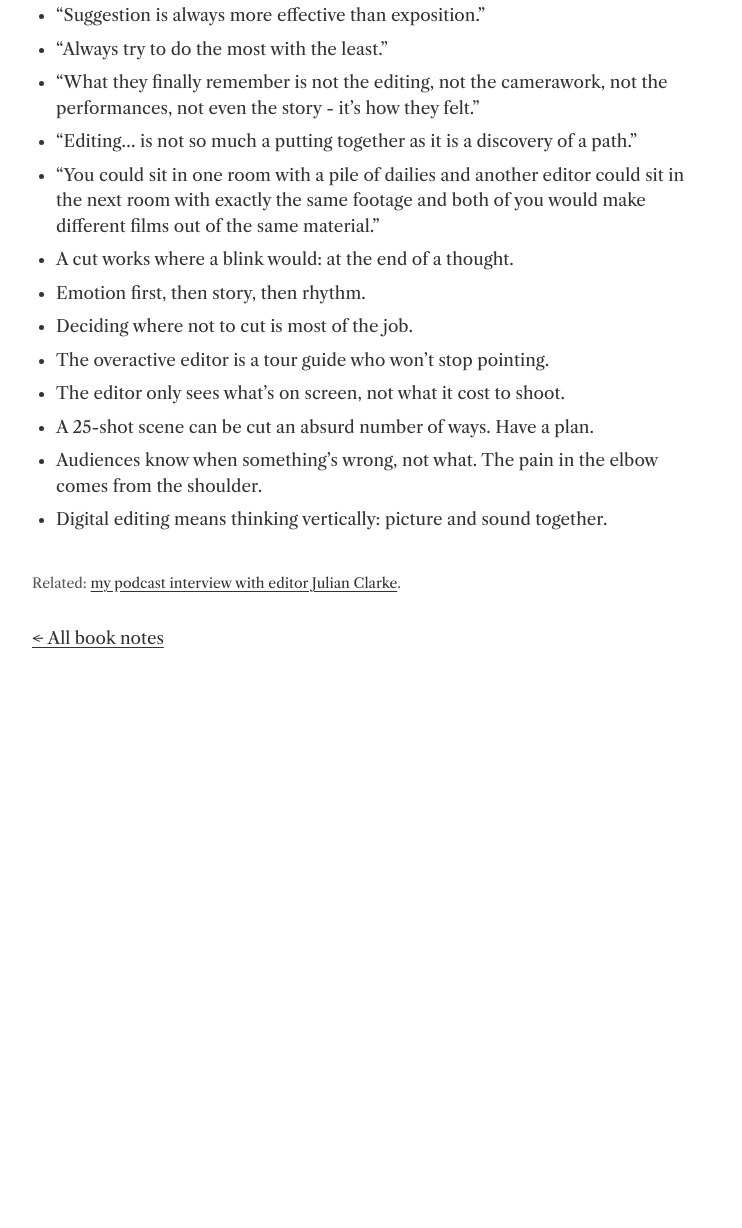
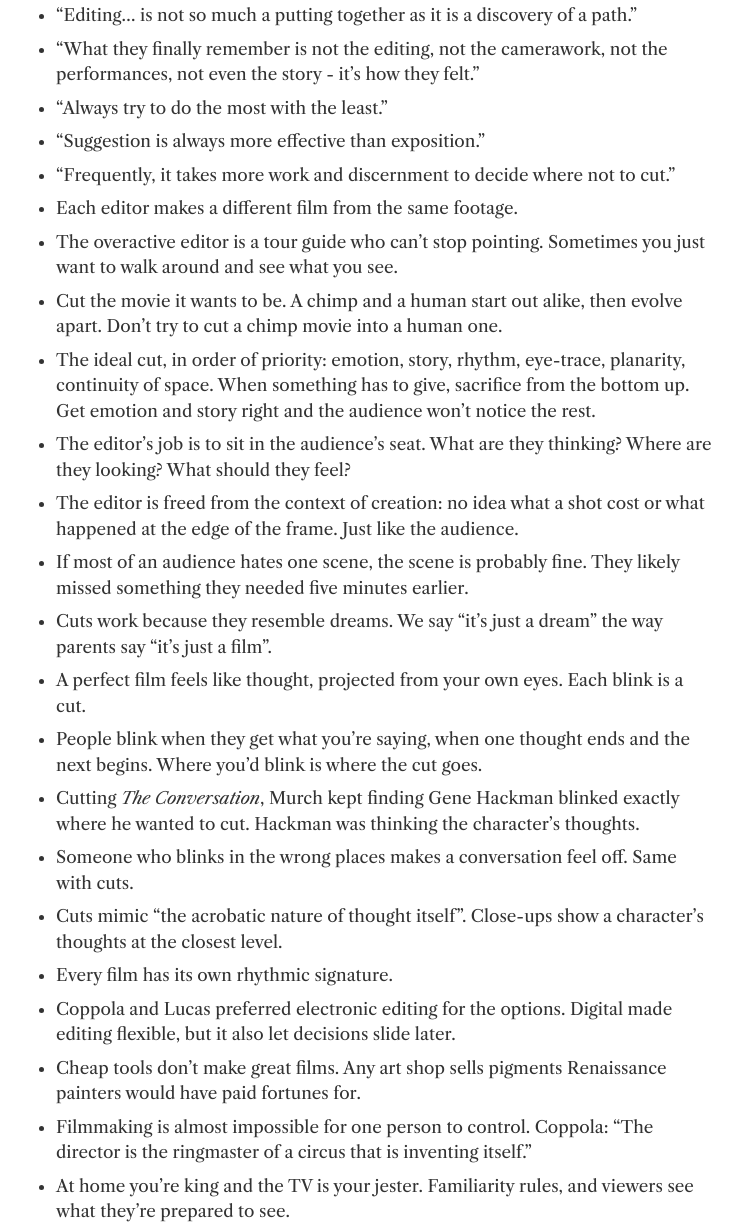
Before and after one commit to mfbmbm/mikebattle-site, an Astro site: page /book-notes/in-the-blink-of-an-eye in a window 1280 px wide. Shown: the part 190-1418 px from the top of the page, without its empty margins (268-1010 px from the left). Before the commit the page ends 941 px from the top, so only its background shows below. Built offline with nearby package versions, Linux system fonts and the light colour scheme; Astro itself is replaced by a stand-in of ours; a web font is replaced by a local one.

Commit message:
Rewrite In the Blink of an Eye notes from Mike's own notes
Co-Authored-By: Claude Opus 5.5 <noreply@anthropic.com>
Claude-Session: https://claude.ai/code/session_01ArhBGvGGR4UorrANwvTu1R

```diff
--- a/src/content/notes/in-the-blink-of-an-eye.md
+++ b/src/content/notes/in-the-blink-of-an-eye.md
@@ -6,16 +6,26 @@ related:
   url: https://www.redcarpetrookies.com/episodes/julianclarke
 ---
 
+- "Editing… is not so much a putting together as it is a discovery of a path."
+- "What they finally remember is not the editing, not the camerawork, not the performances, not even the story - it's how they felt."
+- "Always try to do the most with the least."
 - "Suggestion is always more effective than exposition."
-- "Always try to do the most with the least."
-- "What they finally remember is not the editing, not the camerawork, not the performances, not even the story - it's how they felt."
-- "Editing… is not so much a putting together as it is a discovery of a path."
-- "You could sit in one room with a pile of dailies and another editor could sit in the next room with exactly the same footage and both of you would make different films out of the same material."
-- A cut works where a blink would: at the end of a thought.
-- Emotion first, then story, then rhythm.
-- Deciding where not to cut is most of the job.
-- The overactive editor is a tour guide who won't stop pointing.
-- The editor only sees what's on screen, not what it cost to shoot.
-- A 25-shot scene can be cut an absurd number of ways. Have a plan.
-- Audiences know when something's wrong, not what. The pain in the elbow comes from the shoulder.
-- Digital editing means thinking vertically: picture and sound together.
+- "Frequently, it takes more work and discernment to decide where not to cut."
+- Each editor makes a different film from the same footage.
+- The overactive editor is a tour guide who can't stop pointing. Sometimes you just want to walk around and see what you see.
+- Cut the movie it wants to be. A chimp and a human start out alike, then evolve apart. Don't try to cut a chimp movie into a human one.
+- The ideal cut, in order of priority: emotion, story, rhythm, eye-trace, planarity, continuity of space. When something has to give, sacrifice from the bottom up. Get emotion and story right and the audience won't notice the rest.
+- The editor's job is to sit in the audience's seat. What are they thinking? Where are they looking? What should they feel?
+- The editor is freed from the context of creation: no idea what a shot cost or what happened at the edge of the frame. Just like the audience.
+- If most of an audience hates one scene, the scene is probably fine. They likely missed something they needed five minutes earlier.
+- Cuts work because they resemble dreams. We say "it's just a dream" the way parents say "it's just a film".
+- A perfect film feels like thought, projected from your own eyes. Each blink is a cut.
+- People blink when they get what you're saying, when one thought ends and the next begins. Where you'd blink is where the cut goes.
+- Cutting *The Conversation*, Murch kept finding Gene Hackman blinked exactly where he wanted to cut. Hackman was thinking the character's thoughts.
+- Someone who blinks in the wrong places makes a conversation feel off. Same with cuts.
+- Cuts mimic "the acrobatic nature of thought itself". Close-ups show a character's thoughts at the closest level.
+- Every film has its own rhythmic signature.
+- Coppola and Lucas preferred electronic editing for the options. Digital made editing flexible, but it also let decisions slide later.
+- Cheap tools don't make great films. Any art shop sells pigments Renaissance painters would have paid fortunes for.
+- Filmmaking is almost impossible for one person to control. Coppola: "The director is the ringmaster of a circus that is inventing itself."
+- At home you're king and the TV is your jester. Familiarity rules, and viewers see what they're prepared to see.
```
